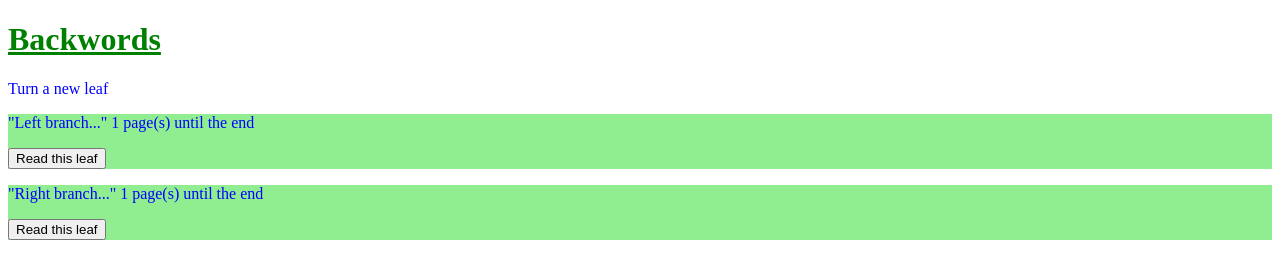
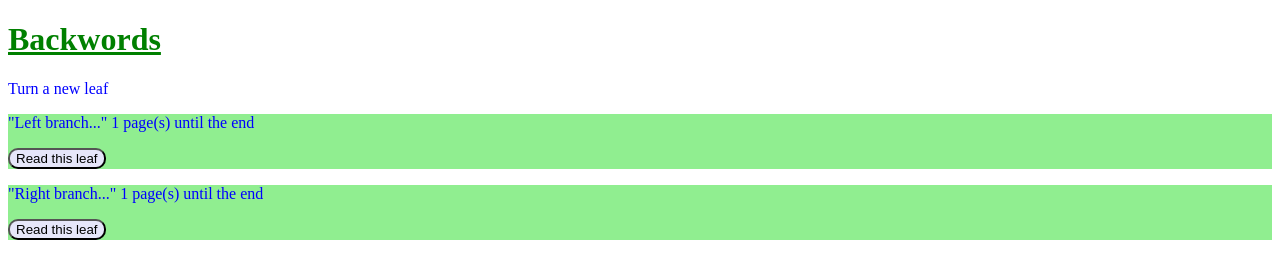
Before and after one commit to SethFranklin/cs326-project-backwords, a plain HTML site: page index.html in a window 1280 px wide. Drawn offline with Linux system fonts and the light colour scheme.

Commit message:
Changed button style

```diff
--- a/main.css
+++ b/main.css
@@ -14,7 +14,8 @@
 }
 
 .button {
-
+	background-color: lavender;
+	border-radius: 10px;
 }
 
 .page {
```
